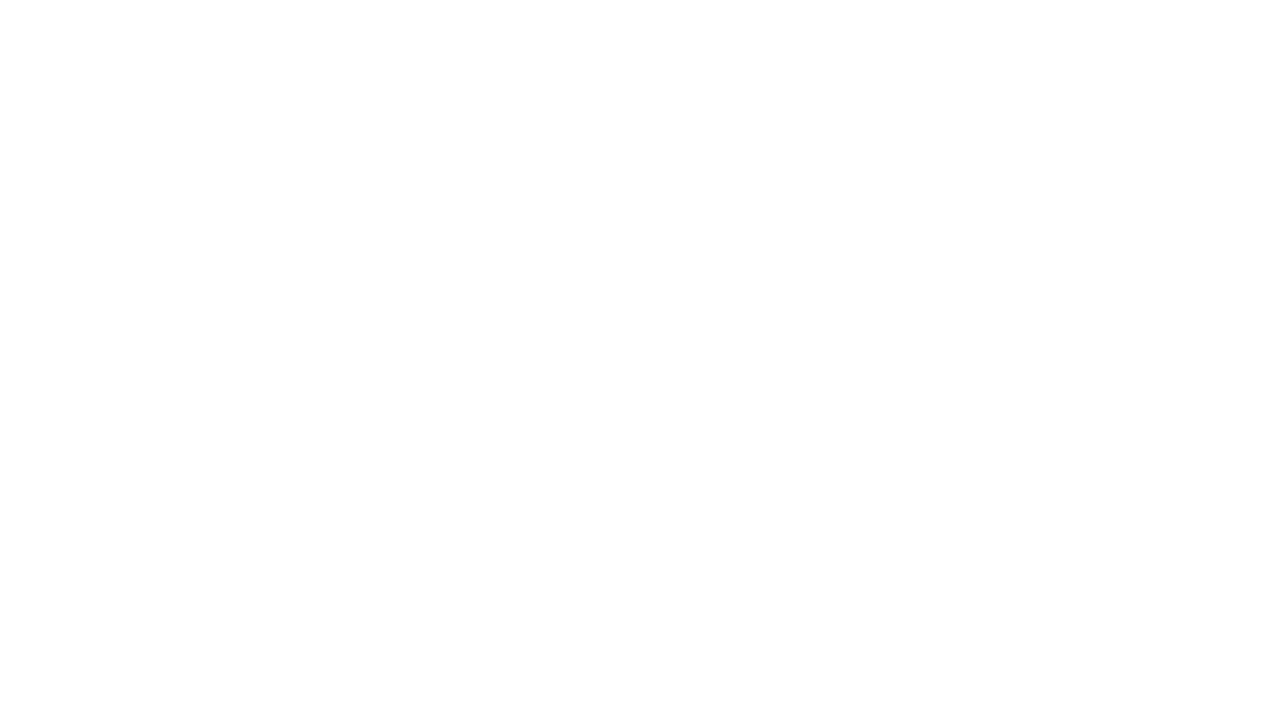
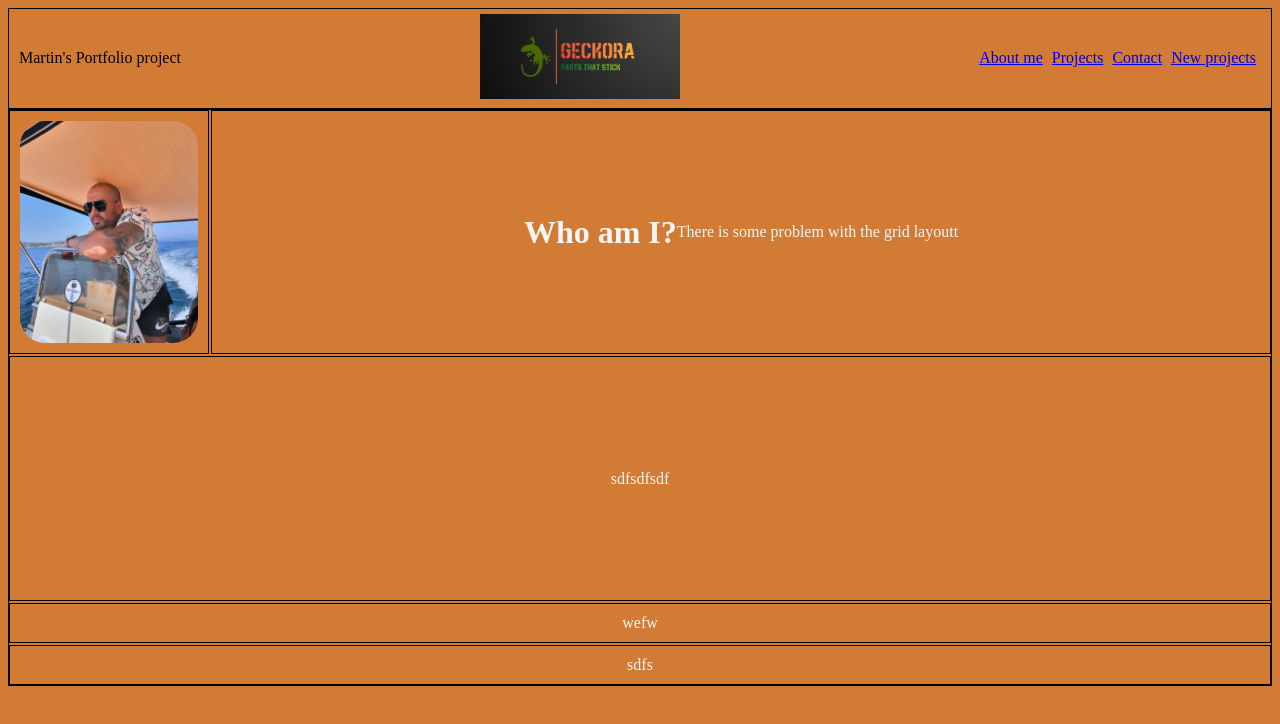
Before and after one commit to FonziD1/git_practice, a plain HTML site: page index.html in a window 1280 px wide. Drawn offline with Linux system fonts and the light colour scheme.

Commit message:
does not work as wanted

```diff
--- a/index.html
+++ b/index.html
@@ -1,19 +1,48 @@
 <!DOCTYPE html>
 <html lang="en">
+
 <head>
     <meta charset="UTF-8">
     <meta name="viewport" content="width=device-width, initial-scale=1.0">
     <link rel="stylesheet" href="styles.css">
     <title>Home Page</title>
 </head>
+
 <body>
+
     <header>
-        <nav></nav>
+        <nav>
+            <div class="name">
+                <p>Martin's Portfolio project</p>
+            </div>
+            <div class="logo"><img src="logo.png" alt="Logo image" class="logo"></div>
+            <div class="links">
+                <a href="#aboutme">About me</a>
+                <a href="#projects">Projects</a>
+                <a href="contactPage.html">Contact</a>
+                <a href="#newprojects">New projects</a>
+            </div>
+        </nav>
     </header>
 
+    <div class="grid-container">
+        <div class="image-container'"><img src="me.jpg" / alt="A picture of me" class="image"></div>
+        <div class="announcement">
+            <h1>Who am I?</h1>
+            <p>There is some problem with the grid layoutt</p>
 
+        </div>
+        <div class="description">
+            <p>sdfsdfsdf</p>
+        </div>
+        <div class="projects">
+            wefw
+        </div>
+        <div class="tolearn">sdfs</div>
+    </div>
     <footer>
 
     </footer>
 </body>
+
 </html>
--- a/styles.css
+++ b/styles.css
@@ -0,0 +1,81 @@
+nav {
+    display: flex;
+    border: 1px solid black;
+    justify-content: space-between;
+    margin: auto;
+    padding: 5px 10px;
+}
+.links {
+    justify-content: center;
+    align-content: center;
+}
+.links a {
+    margin: 0 5px 0 0;
+}
+.name {
+    justify-content: center;
+    align-content: center;
+}
+.logo {
+    max-width: 200px;
+    max-height: 200px;
+}
+/* here starts the css for the grid layout */
+
+.grid-container {
+    display: grid;
+    grid-template-columns: 200px 1fr 1fr;
+    grid-template-rows: 1fr 1fr auto auto auto;
+    grid-template-areas:
+        "img announcement announcement"
+        "description description description"
+        "projects projects projects"
+        "projects projects projects"
+        "tolearn tolearn tolearn";
+    border: 1px solid black;
+    grid-gap: 2px;
+}
+.grid-container > div {
+
+    text-align: center;
+    color: whitesmoke;
+    border: 1px solid black;
+    display: flex;
+    align-items: center; /* Ensures vertical alignment */
+    justify-content: center; /* Centers content */
+    padding: 10px;
+}
+.image-container {
+    grid-area: img;
+    grid-row: 1 / span 2; /* Force it to span two rows */
+    align-self: stretch; /* Ensure it fills height */
+    display: flex;
+    justify-content: center;
+    align-items: center;
+}
+
+/* ✅ Fix Image Itself */
+.image {
+    max-width: 100%;
+    height: 100%;
+    object-fit: cover; /* Prevent distortion */
+    border-radius: 25px;
+    grid-row: 1 / 2;
+}
+.announcement {
+ grid-area: announcement;
+}
+.description {
+    grid-area: description;
+    display: flex;
+}
+
+.projects {
+    grid-area: projects;
+}
+.tolearn {
+    grid-area: tolearn;
+}
+body {
+    background-color:  rgba(206, 110, 32, 0.911)
+}
```
Also changed, not shown: logo.png (added), me.jpg (added).
